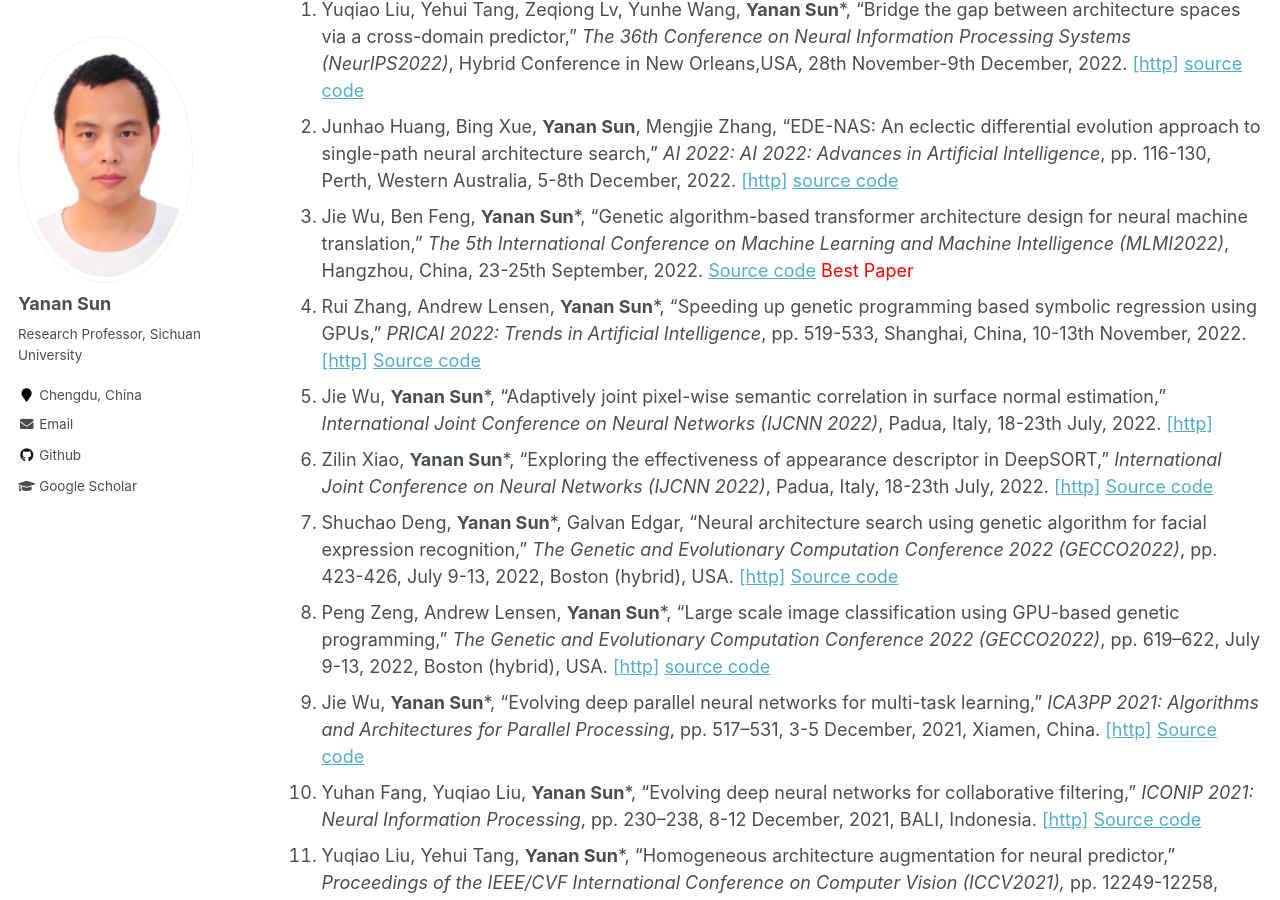
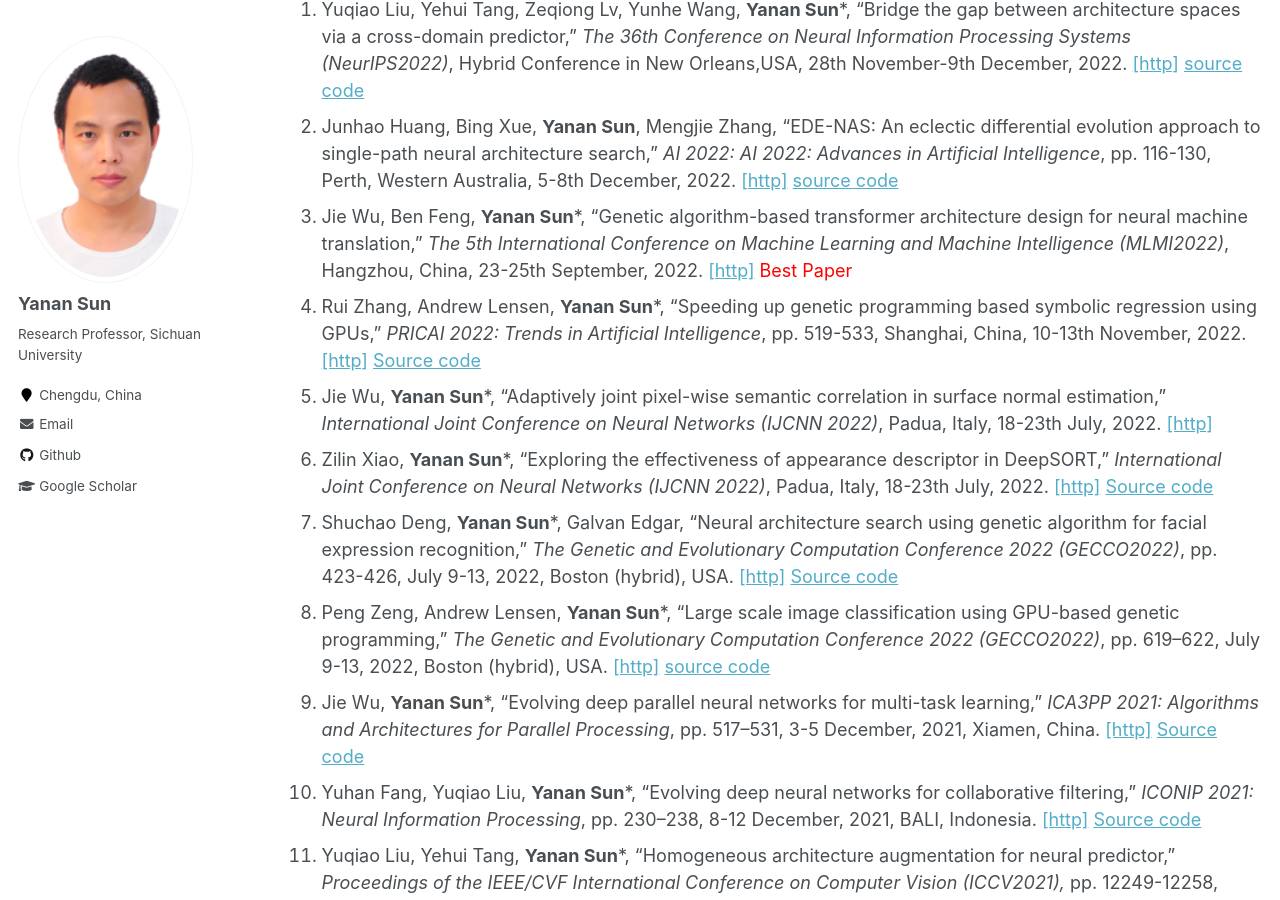
Before and after one commit to yn-sun/yn-sun.github.io, a Jekyll site: the page built from _pages/publications.md, in a window 1280 px wide and 900 px high, scrolled down 3156 px. Built offline with Jekyll 4.4.1, drawn with Linux system fonts in a browser that asks for light colours; comment, search, counter and statistics services are not loaded.

Commit message:
Update publications.md

```diff
--- a/_pages/publications.md
+++ b/_pages/publications.md
@@ -45,7 +45,7 @@
 ## Conference Papers
 1. Yuqiao Liu, Yehui Tang, Zeqiong Lv, Yunhe Wang, **Yanan Sun***, "Bridge the gap between architecture spaces via a cross-domain predictor," <i>The 36th Conference on Neural Information Processing Systems (NeurIPS2022)</i>, Hybrid Conference in New Orleans,USA, 28th November-9th December, 2022. [[http]](https://openreview.net/pdf?id=nE6vnoHz9--) [source code](https://github.com/lyq998/CDP)
 2. Junhao Huang, Bing Xue, **Yanan Sun**, Mengjie Zhang, "EDE-NAS: An eclectic differential evolution approach to single-path neural architecture search," <i>AI 2022: AI 2022: Advances in Artificial Intelligence</i>, pp. 116-130, Perth, Western Australia, 5-8th December, 2022. [[http]](https://link.springer.com/chapter/10.1007/978-3-031-22695-3_9) [source code](https://github.com/HuangJunh/EDE-NAS)
-3. Jie Wu, Ben Feng, **Yanan Sun***, "Genetic algorithm-based transformer architecture design for neural machine translation," <i>The 5th International Conference on Machine Learning and Machine Intelligence (MLMI2022)</i>, Hangzhou, China, 23-25th September, 2022. [Source code](https://dl.acm.org/doi/abs/10.1145/3568199.3568215)  <span style="color: #FF0000">Best Paper</span>
+3. Jie Wu, Ben Feng, **Yanan Sun***, "Genetic algorithm-based transformer architecture design for neural machine translation," <i>The 5th International Conference on Machine Learning and Machine Intelligence (MLMI2022)</i>, Hangzhou, China, 23-25th September, 2022. [[http]](https://dl.acm.org/doi/abs/10.1145/3568199.3568215)  <span style="color: #FF0000">Best Paper</span>
 4. Rui Zhang, Andrew Lensen, **Yanan Sun***, "Speeding up genetic programming based symbolic regression using GPUs," <i>PRICAI 2022: Trends in Artificial Intelligence</i>, pp. 519-533, Shanghai, China, 10-13th November, 2022. [[http]](https://link.springer.com/chapter/10.1007/978-3-031-20862-1_38) [Source code](https://github.com/RayZhhh/SymbolicRegressionGPU)
 5. Jie Wu, **Yanan Sun***, "Adaptively joint pixel-wise semantic correlation in surface normal estimation," <i>International Joint Conference on Neural Networks (IJCNN 2022)</i>, Padua, Italy, 18-23th July, 2022. [[http]](https://ieeexplore.ieee.org/abstract/document/9892847)
 6. Zilin Xiao, **Yanan Sun***, "Exploring the effectiveness of appearance descriptor in DeepSORT," <i>International Joint Conference on Neural Networks (IJCNN 2022)</i>, Padua, Italy, 18-23th July, 2022. [[http]](https://ieeexplore.ieee.org/abstract/document/9892847) [Source code](https://github.com/MrZilinXiao/Exploring-DeepSORT)
```
